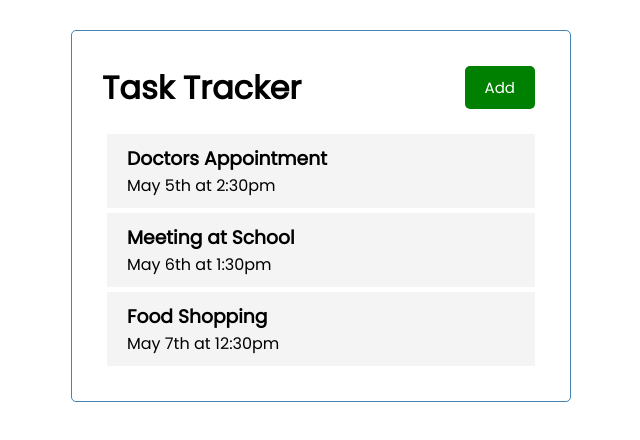
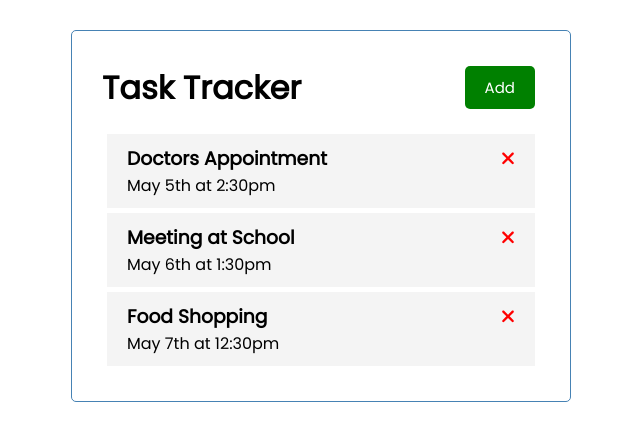
Before and after one commit to sosercodes/angular-crash-2025, an Angular app: page / in a window 1280 px wide. Shown: the top 440 px of the page, without its empty margins (319-959 px from the left). Built offline with nearby package versions, Linux system fonts and the light colour scheme.

Commit message:
Angular FontAwsome Setup

```diff
--- a/package.json
+++ b/package.json
@@ -17,6 +17,10 @@
     "@angular/platform-browser": "^19.2.0",
     "@angular/platform-browser-dynamic": "^19.2.0",
     "@angular/router": "^19.2.0",
+    "@fortawesome/angular-fontawesome": "^1.0.0",
+    "@fortawesome/free-brands-svg-icons": "^6.7.1",
+    "@fortawesome/free-regular-svg-icons": "^6.7.1",
+    "@fortawesome/free-solid-svg-icons": "^6.7.1",
     "rxjs": "~7.8.0",
     "tslib": "^2.3.0",
     "zone.js": "~0.15.0"
--- a/src/app/components/task-item/task-item.component.html
+++ b/src/app/components/task-item/task-item.component.html
@@ -1,4 +1,4 @@
 <div class="task">
-    <h3>{{task.text}}</h3>
+    <h3>{{task.text}}  <fa-icon [icon]="faTimes" [ngStyle]="{'color':'red'}"></fa-icon></h3>
     <p>{{task.day}}</p>
 </div>
--- a/src/app/components/task-item/task-item.component.ts
+++ b/src/app/components/task-item/task-item.component.ts
@@ -1,14 +1,18 @@
 import { Component, Input } from '@angular/core';
 import { Task } from '../../Task';
-
+import { FontAwesomeModule } from '@fortawesome/angular-fontawesome';
+import { faTimes } from '@fortawesome/free-solid-svg-icons';
+import { NgStyle } from '@angular/common';
 
 @Component({
   selector: 'app-task-item',
-  imports: [],
+  imports: [FontAwesomeModule, NgStyle],
   templateUrl: './task-item.component.html',
   styleUrl: './task-item.component.css'
 })
 export class TaskItemComponent {
 
   @Input() task!: Task;
+  faTimes = faTimes;
+
 }
```
Also changed, not shown: 1 other file (tests, documents, lock files or other folders).
